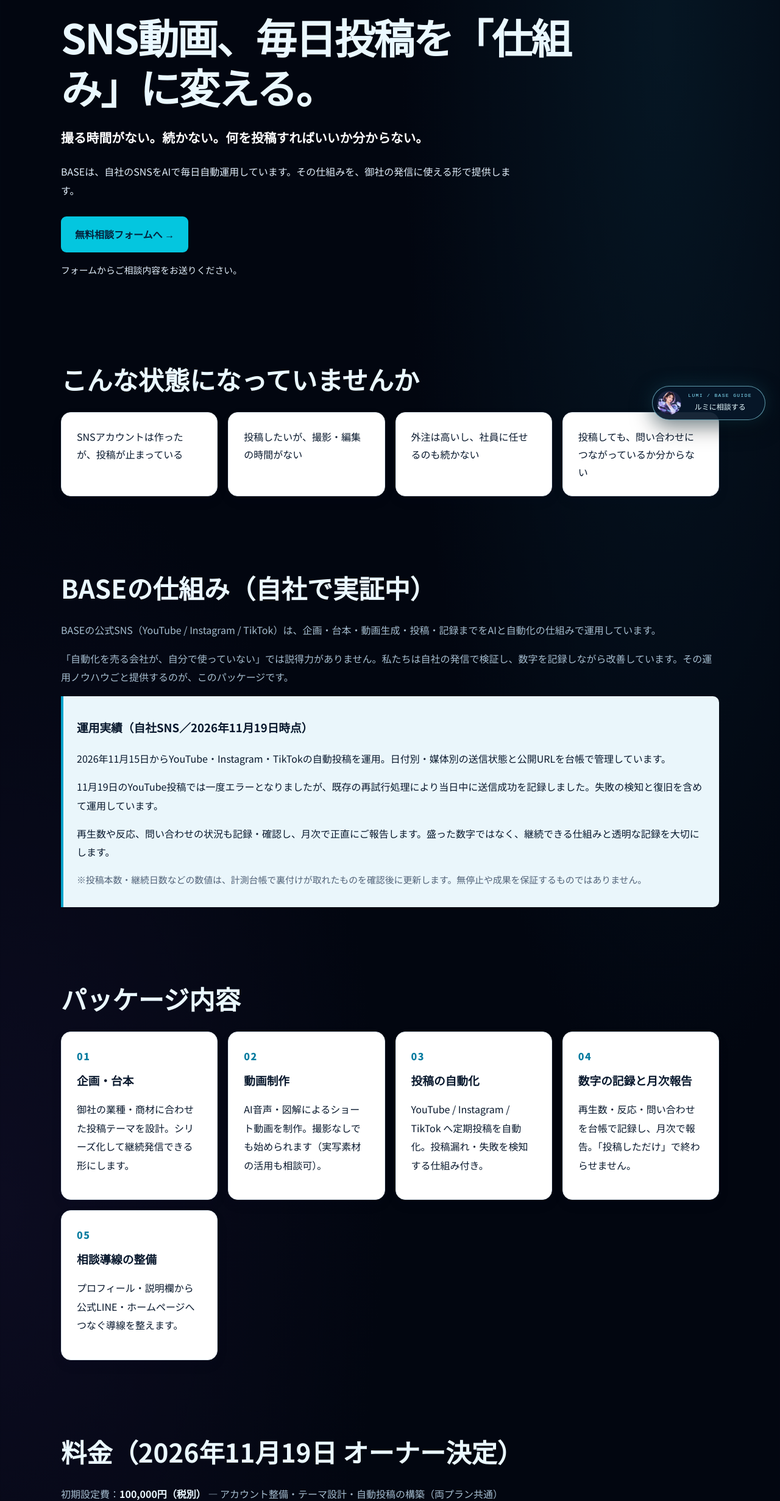
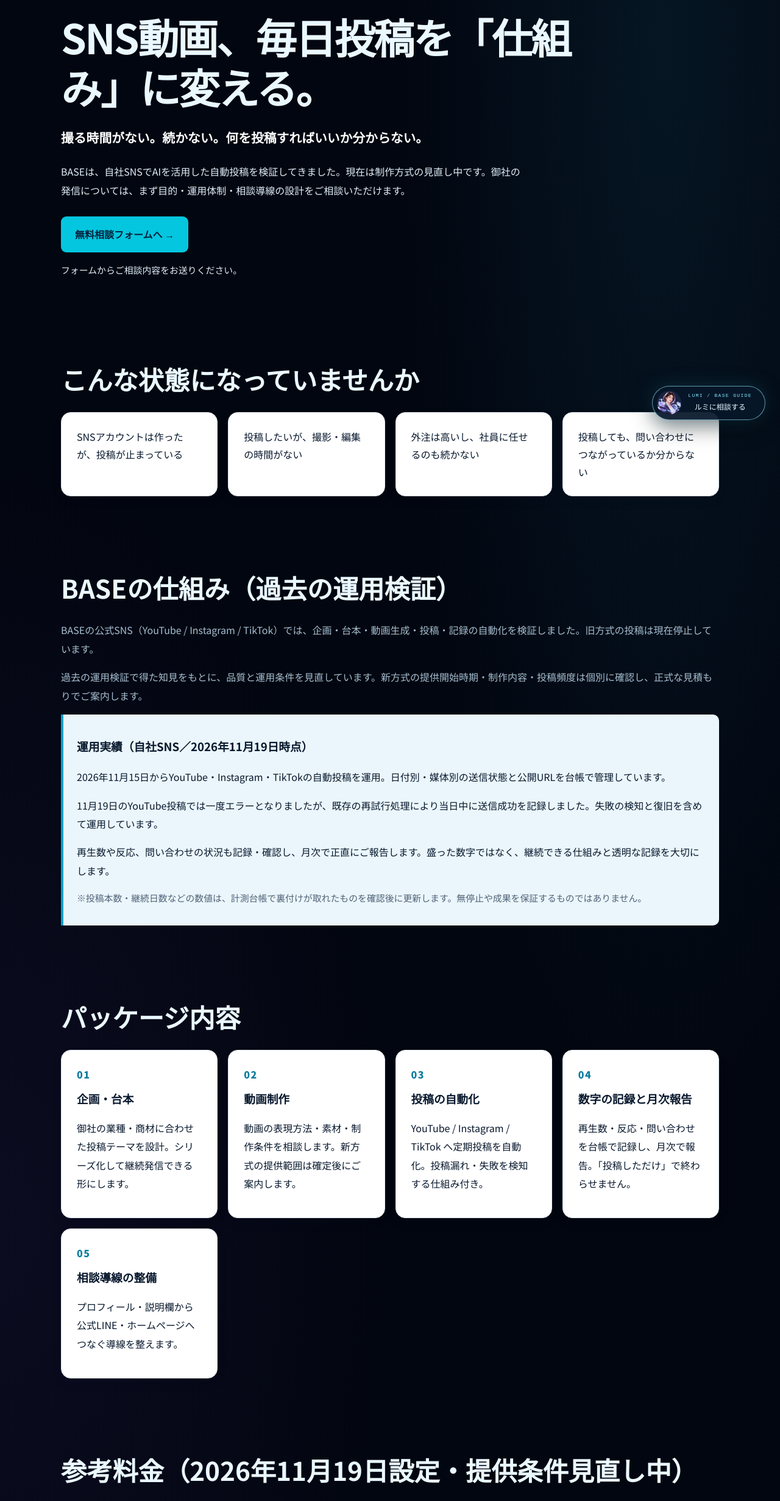
Before and after one commit to selfwilled6412-cyber/base-iwakuni, a plain HTML site: page services/sns-automation/index.html in a window 1280 px wide. Shown: the part 87-2549 px from the top of the page at 61% size. Drawn offline with Linux system fonts and the light colour scheme.

Commit message:
Clarify paused SNS operations and provisional service terms

```diff
--- a/services/sns-automation/index.html
+++ b/services/sns-automation/index.html
@@ -44,13 +44,13 @@ body.bx-detail.sns-page :is(.tile,.price,.evidence,details) .notes{color:#516278
 <body class="bx-detail sns-page" data-bx-label="SNS AUTOMATION">
 <header class="header"><a class="brand" href="../../"><span class="brand-mark" aria-hidden="true">B</span><strong>株式会社BASE</strong></a><nav><a href="../../#about">BASEとは</a><a href="../../#services">サービス</a><a href="../../security/scs/">セキュリティ</a><a href="https://lin.ee/z5T92Yn" target="_blank" rel="noopener" class="nav-cta">LINEで相談</a></nav></header>
 <main>
-<section class="intro"><div class="wrap"><div class="eyeline">岩国市・山口県東部の中小企業・店舗向け / SNS AUTOMATION</div><h1>SNS動画、毎日投稿を「仕組み」に変える。</h1><p class="problem">撮る時間がない。続かない。何を投稿すればいいか分からない。</p><p>BASEは、自社のSNSをAIで毎日自動運用しています。その仕組みを、御社の発信に使える形で提供します。</p><div class="actions"><a class="cta" href="https://docs.google.com/forms/d/e/1FAIpQLSc4OPBnHpe1Z9GbI2caL0LUUbjUs_uHVV_bbpaGmRF_xntmCg/viewform" target="_blank" rel="noopener">無料相談フォームへ →</a></div><p class="notes">フォームからご相談内容をお送りください。</p></div></section>
+<section class="intro"><div class="wrap"><div class="eyeline">岩国市・山口県東部の中小企業・店舗向け / SNS AUTOMATION</div><h1>SNS動画、毎日投稿を「仕組み」に変える。</h1><p class="problem">撮る時間がない。続かない。何を投稿すればいいか分からない。</p><p>BASEは、自社SNSでAIを活用した自動投稿を検証してきました。現在は制作方式の見直し中です。御社の発信については、まず目的・運用体制・相談導線の設計をご相談いただけます。</p><div class="actions"><a class="cta" href="https://docs.google.com/forms/d/e/1FAIpQLSc4OPBnHpe1Z9GbI2caL0LUUbjUs_uHVV_bbpaGmRF_xntmCg/viewform" target="_blank" rel="noopener">無料相談フォームへ →</a></div><p class="notes">フォームからご相談内容をお送りください。</p></div></section>
 <section class="content"><div class="wrap"><h2>こんな状態になっていませんか</h2><div class="cards"><div class="tile">SNSアカウントは作ったが、投稿が止まっている</div><div class="tile">投稿したいが、撮影・編集の時間がない</div><div class="tile">外注は高いし、社員に任せるのも続かない</div><div class="tile">投稿しても、問い合わせにつながっているか分からない</div></div></div></section>
-<section class="content"><div class="wrap"><h2>BASEの仕組み（自社で実証中）</h2><p>BASEの公式SNS（YouTube / Instagram / TikTok）は、企画・台本・動画生成・投稿・記録までをAIと自動化の仕組みで運用しています。</p><p>「自動化を売る会社が、自分で使っていない」では説得力がありません。私たちは自社の発信で検証し、数字を記録しながら改善しています。その運用ノウハウごと提供するのが、このパッケージです。</p><div class="evidence"><h3>運用実績（自社SNS／2026年11月19日時点）</h3><p>2026年11月15日からYouTube・Instagram・TikTokの自動投稿を運用。日付別・媒体別の送信状態と公開URLを台帳で管理しています。</p><p>11月19日のYouTube投稿では一度エラーとなりましたが、既存の再試行処理により当日中に送信成功を記録しました。失敗の検知と復旧を含めて運用しています。</p><p>再生数や反応、問い合わせの状況も記録・確認し、月次で正直にご報告します。盛った数字ではなく、継続できる仕組みと透明な記録を大切にします。</p><p class="notes">※投稿本数・継続日数などの数値は、計測台帳で裏付けが取れたものを確認後に更新します。無停止や成果を保証するものではありません。</p></div></div></section>
-<section class="content"><div class="wrap"><h2>パッケージ内容</h2><div class="cards"><article class="tile"><span class="num">01</span><h3>企画・台本</h3><p>御社の業種・商材に合わせた投稿テーマを設計。シリーズ化して継続発信できる形にします。</p></article><article class="tile"><span class="num">02</span><h3>動画制作</h3><p>AI音声・図解によるショート動画を制作。撮影なしでも始められます（実写素材の活用も相談可）。</p></article><article class="tile"><span class="num">03</span><h3>投稿の自動化</h3><p>YouTube / Instagram / TikTok へ定期投稿を自動化。投稿漏れ・失敗を検知する仕組み付き。</p></article><article class="tile"><span class="num">04</span><h3>数字の記録と月次報告</h3><p>再生数・反応・問い合わせを台帳で記録し、月次で報告。「投稿しただけ」で終わらせません。</p></article><article class="tile"><span class="num">05</span><h3>相談導線の整備</h3><p>プロフィール・説明欄から公式LINE・ホームページへつなぐ導線を整えます。</p></article></div></div></section>
-<section class="content"><div class="wrap"><h2>料金（2026年11月19日 オーナー決定）</h2><p>初期設定費：<strong>100,000円（税別）</strong> — アカウント整備・テーマ設計・自動投稿の構築（両プラン共通）</p><div class="pricing"><article class="price"><h3>スタンダード</h3><div class="amount">月額 30,000円 <small>（税別）</small></div><ul><li>動画は週3本まで</li><li>対応媒体は2つまで</li><li>台本修正は月2回まで</li><li>動画制作・自動投稿・月次報告</li></ul></article><article class="price"><h3>プレミアム</h3><div class="amount">月額 50,000円 <small>（税別）</small></div><ul><li>毎日投稿</li><li>対応媒体は3つ</li><li>動画制作・自動投稿・月次報告</li><li>月次改善提案付き</li></ul></article></div><p class="notes">※最低契約期間は3ヶ月です。期間終了後は、1ヶ月前までのお申し出で解約できます。実写撮影は別途お見積もり。広告費は含みません。プラットフォームの仕様変更等により投稿方法が変わる場合があります。正式な提供範囲はお見積もりでご案内します。</p></div></section>
-<section class="content"><div class="wrap"><h2>進め方</h2><div class="cards"><article class="tile"><span class="num">01</span><h3>無料相談（フォーム・30分）</h3><p>現状と目的を聞きます</p></article><article class="tile"><span class="num">02</span><h3>設計</h3><p>テーマ・頻度・導線を決め、お見積もり</p></article><article class="tile"><span class="num">03</span><h3>構築</h3><p>自動投稿の仕組みと最初のシリーズを準備</p></article><article class="tile"><span class="num">04</span><h3>運用開始</h3><p>毎日の発信が自動で回り始めます</p></article><article class="tile"><span class="num">05</span><h3>月次報告</h3><p>数字を見て、テーマと導線を改善</p></article></div></div></section>
-<section class="content"><div class="wrap"><h2>よくあるご質問</h2><details><summary>撮影は必要ですか？</summary><p>いいえ。AI音声と図解の動画から始められます。店舗や商品の写真・動画があると、より御社らしい発信になります。</p></details><details><summary>どのSNSに対応していますか？</summary><p>YouTube（Shorts）、Instagram（リール）、TikTokです。1媒体からでも始められます。</p></details><details><summary>投稿内容は確認できますか？</summary><p>はい。シリーズのテーマ設計段階で方向性を確認いただき、運用開始後も月次報告で内容と数字を共有します。</p></details><details><summary>効果は保証されますか？</summary><p>再生数や問い合わせ数の保証はできません。その代わり、投稿・再生・問い合わせを記録し、数字に基づく改善を続ける運用を行います。</p></details><details><summary>解約はできますか？</summary><p>最低契約期間は3ヶ月です。期間終了後は、1ヶ月前までにお申し出いただければ解約できます。</p></details></div></section>
+<section class="content"><div class="wrap"><h2>BASEの仕組み（過去の運用検証）</h2><p>BASEの公式SNS（YouTube / Instagram / TikTok）では、企画・台本・動画生成・投稿・記録の自動化を検証しました。旧方式の投稿は現在停止しています。</p><p>過去の運用検証で得た知見をもとに、品質と運用条件を見直しています。新方式の提供開始時期・制作内容・投稿頻度は個別に確認し、正式な見積もりでご案内します。</p><div class="evidence"><h3>運用実績（自社SNS／2026年11月19日時点）</h3><p>2026年11月15日からYouTube・Instagram・TikTokの自動投稿を運用。日付別・媒体別の送信状態と公開URLを台帳で管理しています。</p><p>11月19日のYouTube投稿では一度エラーとなりましたが、既存の再試行処理により当日中に送信成功を記録しました。失敗の検知と復旧を含めて運用しています。</p><p>再生数や反応、問い合わせの状況も記録・確認し、月次で正直にご報告します。盛った数字ではなく、継続できる仕組みと透明な記録を大切にします。</p><p class="notes">※投稿本数・継続日数などの数値は、計測台帳で裏付けが取れたものを確認後に更新します。無停止や成果を保証するものではありません。</p></div></div></section>
+<section class="content"><div class="wrap"><h2>パッケージ内容</h2><div class="cards"><article class="tile"><span class="num">01</span><h3>企画・台本</h3><p>御社の業種・商材に合わせた投稿テーマを設計。シリーズ化して継続発信できる形にします。</p></article><article class="tile"><span class="num">02</span><h3>動画制作</h3><p>動画の表現方法・素材・制作条件を相談します。新方式の提供範囲は確定後にご案内します。</p></article><article class="tile"><span class="num">03</span><h3>投稿の自動化</h3><p>YouTube / Instagram / TikTok へ定期投稿を自動化。投稿漏れ・失敗を検知する仕組み付き。</p></article><article class="tile"><span class="num">04</span><h3>数字の記録と月次報告</h3><p>再生数・反応・問い合わせを台帳で記録し、月次で報告。「投稿しただけ」で終わらせません。</p></article><article class="tile"><span class="num">05</span><h3>相談導線の整備</h3><p>プロフィール・説明欄から公式LINE・ホームページへつなぐ導線を整えます。</p></article></div></div></section>
+<section class="content"><div class="wrap"><h2>参考料金（2026年11月19日設定・提供条件見直し中）</h2><p>現在は相談受付段階です。以下は従来の参考料金であり、新方式の契約・納期・投稿頻度を確約するものではありません。</p><p>初期設定費：<strong>100,000円（税別）</strong> — アカウント整備・テーマ設計・自動投稿の構築（両プラン共通）</p><div class="pricing"><article class="price"><h3>スタンダード</h3><div class="amount">月額 30,000円 <small>（税別）</small></div><ul><li>動画は週3本まで</li><li>対応媒体は2つまで</li><li>台本修正は月2回まで</li><li>動画制作・自動投稿・月次報告</li></ul></article><article class="price"><h3>プレミアム</h3><div class="amount">月額 50,000円 <small>（税別）</small></div><ul><li>毎日投稿</li><li>対応媒体は3つ</li><li>動画制作・自動投稿・月次報告</li><li>月次改善提案付き</li></ul></article></div><p class="notes">※最低契約期間は3ヶ月です。期間終了後は、1ヶ月前までのお申し出で解約できます。実写撮影は別途お見積もり。広告費は含みません。プラットフォームの仕様変更等により投稿方法が変わる場合があります。正式な提供範囲はお見積もりでご案内します。</p></div></section>
+<section class="content"><div class="wrap"><h2>進め方</h2><div class="cards"><article class="tile"><span class="num">01</span><h3>無料相談（フォーム・30分）</h3><p>現状と目的を聞きます</p></article><article class="tile"><span class="num">02</span><h3>設計</h3><p>テーマ・頻度・導線を決め、お見積もり</p></article><article class="tile"><span class="num">03</span><h3>構築</h3><p>自動投稿の仕組みと最初のシリーズを準備</p></article><article class="tile"><span class="num">04</span><h3>運用開始</h3><p>提供条件と品質を確認し、合意した頻度で運用開始</p></article><article class="tile"><span class="num">05</span><h3>月次報告</h3><p>数字を見て、テーマと導線を改善</p></article></div></div></section>
+<section class="content"><div class="wrap"><h2>よくあるご質問</h2><details><summary>撮影は必要ですか？</summary><p>撮影の要否は制作方式と素材に応じて個別にご相談ください。</p></details><details><summary>どのSNSに対応していますか？</summary><p>YouTube（Shorts）、Instagram（リール）、TikTokです。1媒体からでも始められます。</p></details><details><summary>投稿内容は確認できますか？</summary><p>はい。シリーズのテーマ設計段階で方向性を確認いただき、運用開始後も月次報告で内容と数字を共有します。</p></details><details><summary>効果は保証されますか？</summary><p>再生数や問い合わせ数の保証はできません。その代わり、投稿・再生・問い合わせを記録し、数字に基づく改善を続ける運用を行います。</p></details><details><summary>解約はできますか？</summary><p>最低契約期間は3ヶ月です。期間終了後は、1ヶ月前までにお申し出いただければ解約できます。</p></details></div></section>
 <section class="last"><div class="wrap"><h2>まずは30分、今の発信の困りごとを聞かせてください。</h2><p>SNSを始めたものの止まっている方も、これからの方も。岩国市を中心に訪問相談にも対応します。</p><div class="actions"><a class="cta" href="https://docs.google.com/forms/d/e/1FAIpQLSc4OPBnHpe1Z9GbI2caL0LUUbjUs_uHVV_bbpaGmRF_xntmCg/viewform" target="_blank" rel="noopener">無料相談フォームへ →</a></div></div></section>
 </main><footer><strong>株式会社BASE</strong><span>山口県岩国市を拠点に対応｜SNS・Web・業務自動化</span></footer>
 <script defer src="../../assets/base-experience.js?v=20261024-business"></script>
```
